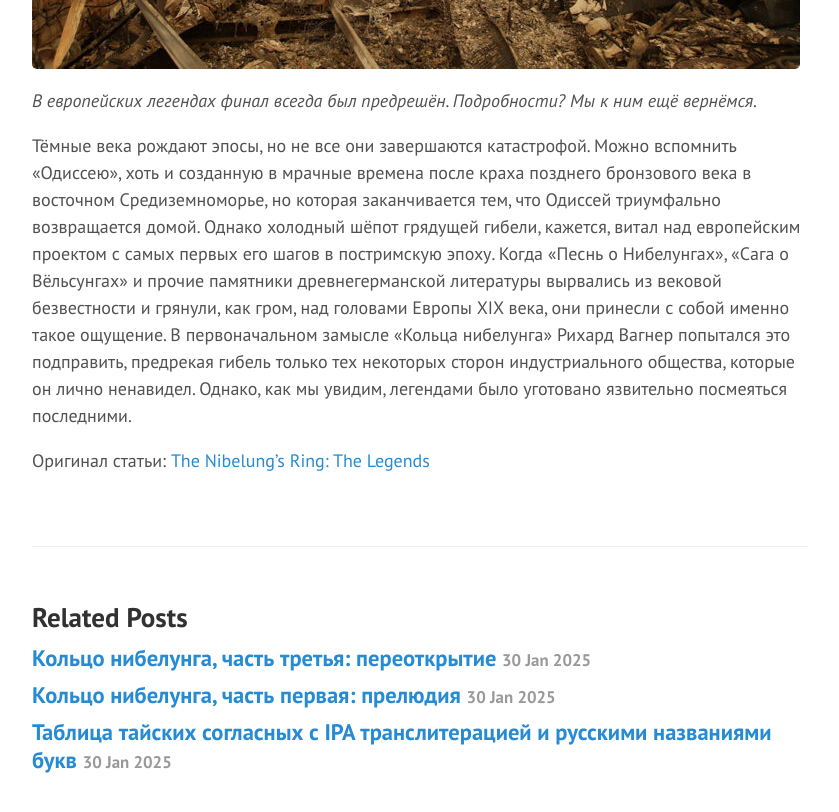
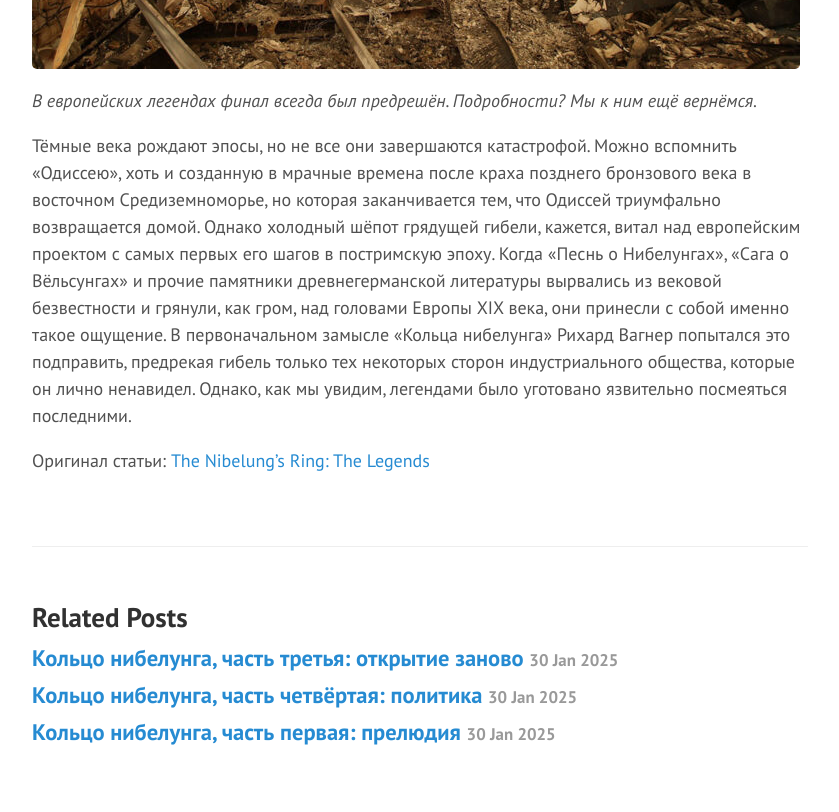
Before and after one commit to vasily-kartashov/vasily-kartashov.github.io, a Jekyll site: the page built from _posts/2025-01-30-niebelungen-2.md, in a window 1280 px wide and 900 px high, scrolled down 11924 px. Shown: the top 812 px of the window, without its empty margins (382-1221 px from the left). Built offline with Jekyll 4.4.1, drawn with Linux system fonts in a browser that asks for light colours; some web fonts are replaced.

Commit message:
4th episode

```diff
--- a/_posts/2026-03-09-niebelungen-3.md
+++ b/_posts/2026-03-09-niebelungen-3.md
@@ -1,19 +1,19 @@
 ---
 layout: post
-title: "Кольцо нибелунга, часть третья: переоткрытие"
+title: "Кольцо нибелунга, часть третья: открытие заново"
 tags: вагнер, социализм, переводы
 ---
 
-В конце предыдущего захватывающего этапа нашего путешествия по оперному циклу Рихарда Вагнера «Кольцо нибелунга» мы узнали, как барды и менестрели всего европейского мира, от Исландии до Австрии, добывали свой хлеб и развлекали своих покровителей, пересказывая предания о волшебном золотом кладе, добытом Зигфридом, сразившим ужасного змея Фафнира, — с участием воительницы Брюнхильды, обречённого короля Гунтера и его хладнокровного, дерзкого и зловещего брата Хагена. Это была великолепная коллекция преданий, и она прекрасно удовлетворяла вкусы средневековой публики. А потом — ну, как однажды написал один третьеклассник на контрольной по истории, — потом что-то случилось.
+В конце предыдущего захватывающего этапа нашего путешествия по оперному циклу Рихарда Вагнера «Кольцо нибелунга» мы узнали, как барды и менестрели всего европейского мира, от Исландии до Австрии, добывали свой хлеб и развлекали своих покровителей, пересказывая предания о волшебном золотом кладе, добытом Зигфридом, сразившим ужасного змея Фафнира, --- с участием воительницы Брюнхильды, обречённого короля Гунтера и его хладнокровного, дерзкого и зловещего брата Хагена. Это была великолепная коллекция преданий, и она прекрасно удовлетворяла вкусам средневековой публики. А потом --- ну, как однажды написал один третьеклассник на контрольной по истории, --- потом что-то случилось.
 
 Самым важным из этих «каких-то там событий» стало мероприятие под названием Ренессанс. На протяжении всего Средневековья люди в Европе хоть смутно и осознавали, что до них существовала некая другая цивилизация, но по-настоящему никто не понимал, насколько та цивилизация была иной. Покопайтесь в средневековой литературе --- и вы найдёте живые пересказы Троянской войны, в которых Ахиллес, Гектор и все остальные изображены рыцарями, сражающимися на турнире у стен средневекового французского города, который по совершенно случайному стечению обстоятельств назывался Троей.
 
 ![](/public/images/niebelungen/23-trojan-war-medieval.jpg)
 _Так в Средневековье представляли Троянскую войну._
 
-Культура Европы в Средние века, безусловно, находилась под сильнейшим влиянием древнегреческой и древнеримской культур. Речь шла не только о том, что каждый образованный человек читал и говорил на латыни, а уцелевшие фрагменты латинской литературы служили основой книжной культуры; как метко заметил К. С. Льюис в «Отброшенном образе», вся картина мира средневековой Европы была заимствована из римских источников. И всё же никто в то время не представлял, сколько незаметных штрихов было внесено в эту картину на протяжении столетий, и насколько древний мир превосходил средневековую Европу в техническом и политическом отношении. Ситуация начала меняться в Италии в XIV веке, когда итальянские интеллектуалы стали уделять больше внимания античной литературе, чем христианской теологии.
+Культура Европы в Средние века, безусловно, находилась под сильнейшим влиянием древнегреческой и древнеримской культур. Речь шла не только о том, что каждый образованный человек читал и говорил на латыни, а уцелевшие фрагменты латинской литературы служили основой книжной культуры; как метко заметил К. С. Льюис в «Отброшенном образе», вся картина мира средневековой Европы была заимствована из римских источников. И всё же никто в то время не представлял, сколько штрихов было незаметно внесено в эту картину на протяжении столетий, и насколько древний мир превосходил средневековую Европу в техническом и политическом отношении. Ситуация начала меняться в Италии в XIV веке, когда итальянские интеллектуалы стали уделять больше внимания античной литературе, чем христианской теологии.
 
-Это был потрясающий опыт. Представьте, дорогой читатель, что завтра в новостях вдруг расскажут о том, что археологи в ходе серии раскопок в Африке обнаружили неопровержимые доказательства существования глобальной цивилизации, десять тысяч лет назад уже достигшей уровня, которого мы сами пока не достигли. Представьте, что все новые и новые раскопки дадут всё новые подтверждения этому, неопровержимо демонстрируя, что современная индустриальная цивилизация на самом деле весьма примитивна по сравнению с могучей цивилизацией, существовавшей в последние тысячелетия ледникового периода. Подумайте, какой удар по нашему самолюбию и нашему самоощущению «передового отряда человечества» это нанесло бы. Примерно это и пережила Европа, когда достижения Греции и Рима наконец-то достигли коллективного воображения западного мира.
+Это был потрясающий опыт. Представьте, дорогой читатель, что завтра в новостях вдруг расскажут о том, что археологи в ходе серии раскопок в Африке обнаружили неопровержимые доказательства существования глобальной цивилизации, десять тысяч лет назад уже достигшей уровня, которого мы сами пока не достигли. Представьте, что все новые и новые раскопки дадут всё новые подтверждения этому, неопровержимо демонстрируя, что современная индустриальная цивилизация на самом деле весьма примитивна по сравнению с могучей цивилизацией, существовавшей в последние тысячелетия ледникового периода. Подумайте, какой удар это нанесло бы по нашему самолюбию и нашему самоощущению «передового отряда человечества». Примерно это и пережила Европа, когда достижения Греции и Рима наконец-то достигли коллективного воображения западного мира.
 
 ![](/public/images/niebelungen/24-germany-map.jpg)
 _Германия, когда Вагнер был мальчиком. Каждое из этих цветных пятнышек — независимое государство._
```
Also changed, not shown: other parts of _posts/2026-03-09-niebelungen-3.md (+1 -1 lines), _posts/2025-03-10-niebelungen-4.md (added, +92 -0 lines), public/images/niebelungen/32-pulp-fiction.jpg (added), public/images/niebelungen/33-wanderer-above-sea-of-fog.png (added), public/images/niebelungen/34-cockaigne.jpg (added), public/images/niebelungen/35-charles-fourier.jpg (added), public/images/niebelungen/36-labor-camp.jpg (added), public/images/niebelungen/37-romanticized-middle-ages.jpg (added), public/images/niebelungen/38-william-morris.jpg (added), 1 other file.
